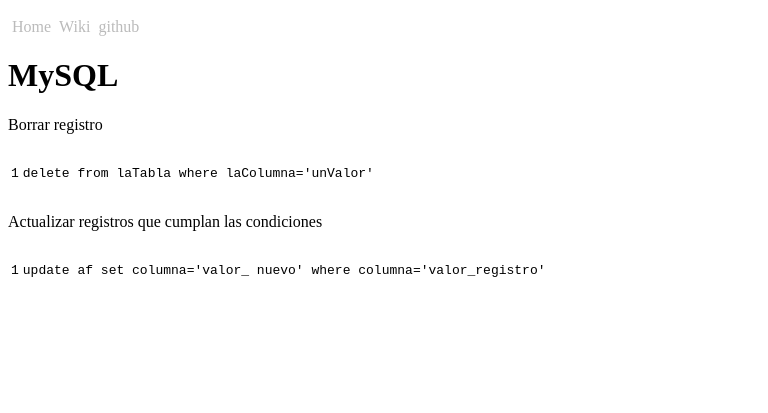
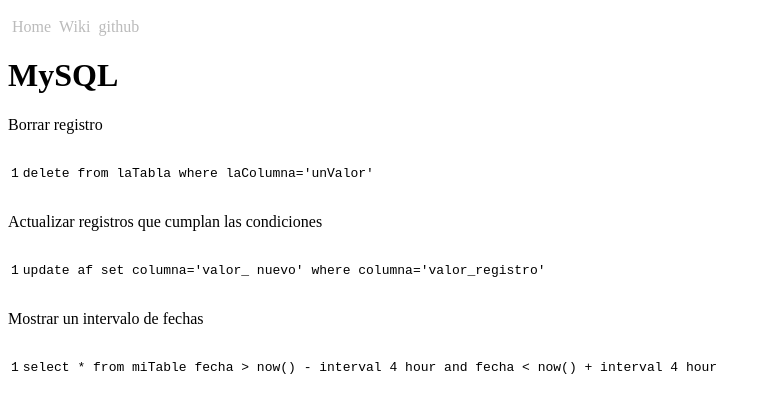
Before and after one commit to pixelmuerto/pixelmuerto.github.com, a Jekyll site: the page built from wiki/MySQL.md, in a window 1280 px wide. Shown: the top 413 px of the page, without its empty margins (0-768 px from the left). Built offline with Jekyll 4.4.1, drawn with Linux system fonts in a browser that asks for light colours; Markdown is read by kramdown in place of the engine named in the settings.

Commit message:
intervalo de fechas en mysql

```diff
--- /dev/null
+++ b/_includes/gitDiffStat.markdown
@@ -0,0 +1 @@
+ wiki/MySQL.md                  |    3 +++
--- a/wiki/MySQL.md
+++ b/wiki/MySQL.md
@@ -7,3 +7,6 @@
 
 Actualizar registros que cumplan las condiciones
 `update af set columna='valor_ nuevo' where columna='valor_registro'`
+
+Mostrar un intervalo de fechas
+`select * from miTable fecha > now() - interval 4 hour and fecha < now() + interval 4 hour`
```
